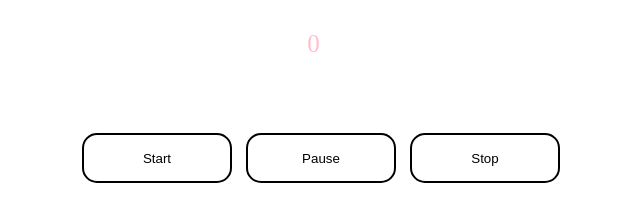
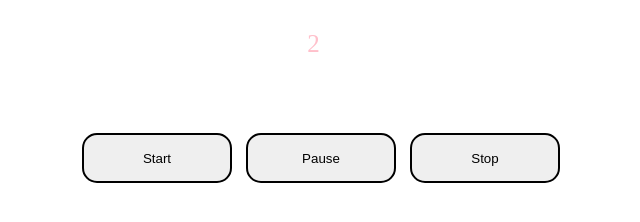
Before and after one commit to malinovvski/stoper, a plain HTML site: page index.html in a window 1280 px wide. Both pictures are taken after a click on the button "Start". Shown: the whole page, without its empty margins (454-1094 px from the left). Drawn offline with Linux system fonts and the light colour scheme.

Commit message:
Second step

```diff
--- a/index.html
+++ b/index.html
@@ -2,7 +2,6 @@
 <head>
     <title>Stoper</title>
     <link href="style/style.css" rel="stylesheet" type="text/css">
-    <link href="script.js" type="text/javascript">
     <meta charset="utf-8" />
     <meta name="description" content="First project." />
 </head>
--- a/script.js
+++ b/script.js
@@ -1,21 +1,24 @@
+
 function start(){
-    console.log("start");
+     interval = setInterval(() => {
+        time += 1;
+        stoperElement.innerHTML= time
+}, 1000);
+
 
 };
 
 function pause(){
-    console.log("pause");
-
-
+    clearInterval(interval);
 };
 
 
 function stop(){
-    console.log("stop");
-
-
+    time = 0;
+    stoperElement.innerHTML = time;
+    clearInterval(interval);
 };
-
-
 let time = 0;
-document.getElementById('meter').innerHTML= time;
+let interval = null;
+let stoperElement = document.querySelector("#meter");
+stoperElement.innerHTML = time;
--- a/style/style.css
+++ b/style/style.css
@@ -3,9 +3,12 @@ body{
 }
 .container {
 	width: 800px;
+
     margin: 30px auto;
     color: red;
     text-align: center;
+
+    background-size: cover;
 }
 
 
@@ -19,7 +22,7 @@ body{
 button{
     width: 150px;
     height: 50px;
-    background: transparent;
+
     border-radius: 15px;
     border: 2px solid black;
     margin-right: 10px;
```
